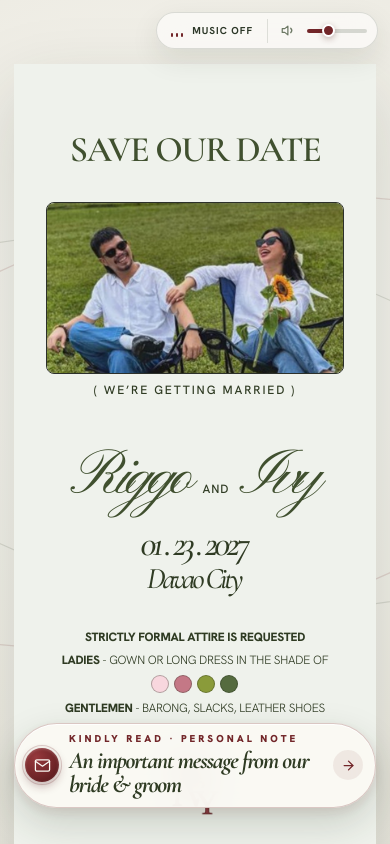
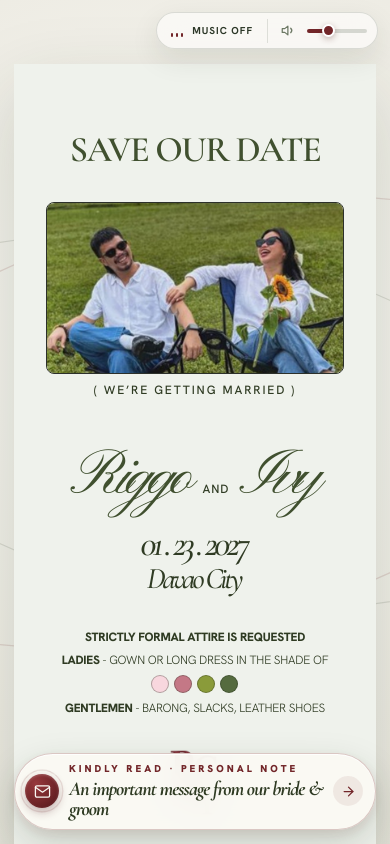
Before and after one commit to arvnddl18/ivy-and-riggo, a website: page public/save-the-date/index.html in a window 390 px wide. Both pictures are taken after a click on the button "MUSIC ON". Drawn offline with nearby package versions, Linux system fonts and the light colour scheme.

Commit message:
fix: prevent mobile bottom bar overlap on floating CTA and set title to 20px

```diff
--- a/public/css/save-the-date.css
+++ b/public/css/save-the-date.css
@@ -86,12 +86,14 @@
 html,
 body {
   width: 100%;
-  min-height: 100vh;
+  height: 100vh;
+  height: var(--vvh, 100vh);
+  height: min(100svh, var(--vvh, 100svh));
   background-color: var(--bg-cream);
   color: var(--ink-forest);
   font-family: var(--font-serif);
   -webkit-font-smoothing: antialiased;
-  overflow-x: hidden;
+  overflow: hidden;
 }
 
 /* ==========================================================================
@@ -272,7 +274,9 @@ body {
    ========================================================================== */
 .unified-stage {
   position: relative;
-  min-height: 100vh;
+  height: 100vh;
+  height: var(--vvh, 100vh);
+  height: min(100svh, var(--vvh, 100svh));
   width: 100%;
   background: radial-gradient(circle at 50% 42%, #FAF9F4 0%, #EAE8DF 100%);
   perspective: 1800px;
@@ -301,7 +305,12 @@ body {
 /* Envelope Layers: Back (z=12) and Front Pocket (z=16) sandwich the real letter (z=14) physically INSIDE at exact 50vh! */
 .envelope-layer {
   position: fixed;
-  inset: 0;
+  top: 0;
+  left: 0;
+  right: 0;
+  height: 100vh;
+  height: var(--vvh, 100vh);
+  height: min(100svh, var(--vvh, 100svh));
   display: flex;
   flex-direction: column;
   align-items: center;
@@ -566,23 +575,38 @@ body {
    ========================================================================== */
 .letter-pocket-clip {
   position: fixed;
-  inset: 0;
+  top: 0;
+  left: 0;
+  right: 0;
+  height: 100vh;
+  height: var(--vvh, 100vh);
+  height: min(100svh, var(--vvh, 100svh));
   z-index: 14;
   display: flex;
   flex-direction: column;
   align-items: center;
-  padding: 72px 20px 48px;
+  padding: 72px 20px 0;
   overflow: hidden;
   pointer-events: none;
-  /* Clips strictly at the envelope's bottom edge (50vh + var(--env-h)/2 - 2px) while leaving the top 100% open */
-  clip-path: inset(0px 0px calc(50vh - var(--env-h) / 2 + 2px) 0px);
+  /* Clips strictly at the envelope's bottom edge (50% + var(--env-h)/2 - 2px) while leaving the top 100% open */
+  clip-path: inset(0px 0px calc(50% - var(--env-h) / 2 + 2px) 0px);
   transition: clip-path 1750ms cubic-bezier(0.22, 1, 0.36, 1);
   will-change: clip-path;
 }
 
+/* Bottom scroll spacer outside .std-card-frame so sticky CTA stays above toolbars yet locks 0px flush to card bottom */
+.letter-pocket-clip::after {
+  content: "";
+  display: block;
+  width: 100%;
+  height: 48px;
+  flex-shrink: 0;
+  pointer-events: none;
+}
+
 /* Phase 2 (Pull Out): Bottom clip boundary glides down in exact lockstep with the envelope! */
 .unified-stage.phase-pull .letter-pocket-clip {
-  clip-path: inset(0px 0px calc(50vh - var(--env-h) / 2 - var(--env-pull-y) + 2px) 0px);
+  clip-path: inset(0px 0px calc(50% - var(--env-h) / 2 - var(--env-pull-y) + 2px) 0px);
 }
 
 /* Phase 3 (Unfold): Clip opens completely, rises to foreground (z=18), and enables smooth native scrolling */
@@ -1062,7 +1086,7 @@ body {
    ========================================================================== */
 .std-card-actions {
   position: sticky;
-  bottom: 0;
+  bottom: 16px;
   z-index: 25;
   width: 100%;
   margin-top: 18px;
@@ -1181,7 +1205,7 @@ body {
   font-family: var(--font-serif);
   font-weight: 700;
   font-style: italic;
-  font-size: 24px;
+  font-size: 20px;
   line-height: 1em;
   letter-spacing: -0.05em;
   color: var(--color-text);
@@ -1221,14 +1245,19 @@ body {
    ========================================================================== */
 .warning-backdrop {
   position: fixed;
-  inset: 0;
+  top: 0;
+  left: 0;
+  right: 0;
+  height: 100vh;
+  height: var(--vvh, 100vh);
+  height: min(100svh, var(--vvh, 100svh));
   z-index: 150;
   background: rgba(25, 34, 21, 0.72);
   backdrop-filter: blur(8px);
   display: flex;
   align-items: center;
   justify-content: center;
-  padding: 20px;
+  padding: 20px 20px max(20px, calc(env(safe-area-inset-bottom, 0px) + 12px));
   opacity: 0;
   visibility: hidden;
   pointer-events: none;
@@ -1516,7 +1545,13 @@ body {
     --env-pull-y: 68px;
   }
   .letter-pocket-clip {
-    padding: 64px 14px 36px;
+    padding: 64px 14px 0;
+  }
+  .letter-pocket-clip::after {
+    height: max(36px, calc(env(safe-area-inset-bottom, 0px) + 24px));
+  }
+  .std-card-actions {
+    bottom: max(14px, calc(env(safe-area-inset-bottom, 0px) + 8px));
   }
   .gate-bg-ornament svg {
     width: 240vw;
--- a/public/js/save-the-date.js
+++ b/public/js/save-the-date.js
@@ -263,6 +263,35 @@ document.addEventListener('DOMContentLoaded', () => {
   let isOpened = false;
 
   /**
+   * Tracks actual unobstructed viewport height (--vvh) above mobile browser bottom toolbars
+   * (including Chrome on iOS "Ask Gemini / New Tab / All Tabs", Safari tab bar, and Messenger).
+   */
+  function syncViewportHeight() {
+    const vv = window.visualViewport;
+    const isUnzoomed = vv && vv.height > 0 && (!vv.scale || vv.scale <= 1.02);
+    let visibleH = isUnzoomed
+      ? Math.min(window.innerHeight, vv.height)
+      : window.innerHeight;
+
+    const ua = navigator.userAgent || '';
+    const isCriOSPhone = /\bCriOS\b/i.test(ua) && /\biPhone\b/i.test(ua);
+    if (isCriOSPhone && window.innerHeight > window.innerWidth && window.screen && window.screen.height) {
+      const screenH = Math.max(window.screen.height, window.screen.width);
+      const chromeUiLoss = screenH - visibleH;
+      if (chromeUiLoss >= 0 && chromeUiLoss < 145) {
+        const bottomBarAllowance = screenH >= 800 ? 88 : 56;
+        visibleH = Math.max(320, visibleH - bottomBarAllowance);
+      }
+    }
+
+    if (visibleH > 0) {
+      document.documentElement.style.setProperty('--vvh', `${Math.round(visibleH)}px`);
+    }
+  }
+
+  syncViewportHeight();
+
+  /**
    * Computes exact pixel translateY & scale values so the folded 3-panel letter:
    * 1. Starts tucked strictly inside the envelope pocket (width = 86% of envelope, top edge inside the pocket).
    * 2. Rises cleanly out of the V-notch during phase-pull (showing ~46% of envelope height above the top edge).
@@ -271,7 +300,7 @@ document.addEventListener('DOMContentLoaded', () => {
   function syncLetterGeometry() {
     if (!stdCardFrame || !luxuryEnvelope || !panelTop || !letterPocketClip) return;
 
-    const vh = window.innerHeight;
+    const vh = letterPocketClip.clientHeight || window.innerHeight;
     const envH = luxuryEnvelope.offsetHeight || 295;
     const envW = luxuryEnvelope.offsetWidth || 440;
     const cardW = stdCardFrame.offsetWidth || 390;
@@ -306,9 +335,16 @@ document.addEventListener('DOMContentLoaded', () => {
   }
 
   syncLetterGeometry();
-  window.addEventListener('resize', () => {
+  function handleViewportChange() {
+    syncViewportHeight();
     if (!isOpened) syncLetterGeometry();
-  });
+  }
+  window.addEventListener('resize', handleViewportChange, { passive: true });
+  window.addEventListener('orientationchange', handleViewportChange, { passive: true });
+  if (window.visualViewport) {
+    window.visualViewport.addEventListener('resize', handleViewportChange, { passive: true });
+    window.visualViewport.addEventListener('scroll', syncViewportHeight, { passive: true });
+  }
 
   function openSaveTheDate() {
     if (isOpened) return;
--- a/public/save-the-date/index.html
+++ b/public/save-the-date/index.html
@@ -2,7 +2,7 @@
 <html lang="en">
 <head>
   <meta charset="UTF-8" />
-  <meta name="viewport" content="width=device-width, initial-scale=1.0" />
+  <meta name="viewport" content="width=device-width, initial-scale=1.0, viewport-fit=cover" />
   <title>Tap the seal to open</title>
   <meta name="description" content="You have received a special envelope. Tap the seal to open." />
 
@@ -28,7 +28,7 @@
   <link rel="preconnect" href="https://fonts.gstatic.com" crossorigin />
   <link href="https://fonts.googleapis.com/css2?family=Cormorant+Garamond:ital,wght@0,400;0,500;0,600;0,700;1,400;1,500;1,600;1,700&family=Hanken+Grotesk:wght@300;400;500;700;800;900&family=Lato:wght@300;400;700&family=Pinyon+Script&display=swap" rel="stylesheet" />
 
-  <link rel="stylesheet" href="/css/save-the-date.css?v=21" />
+  <link rel="stylesheet" href="/css/save-the-date.css?v=23" />
 </head>
 <body>
 
@@ -260,6 +260,6 @@
     </div>
   </div>
 
-  <script src="/js/save-the-date.js?v=20"></script>
+  <script src="/js/save-the-date.js?v=22"></script>
 </body>
 </html>
```
